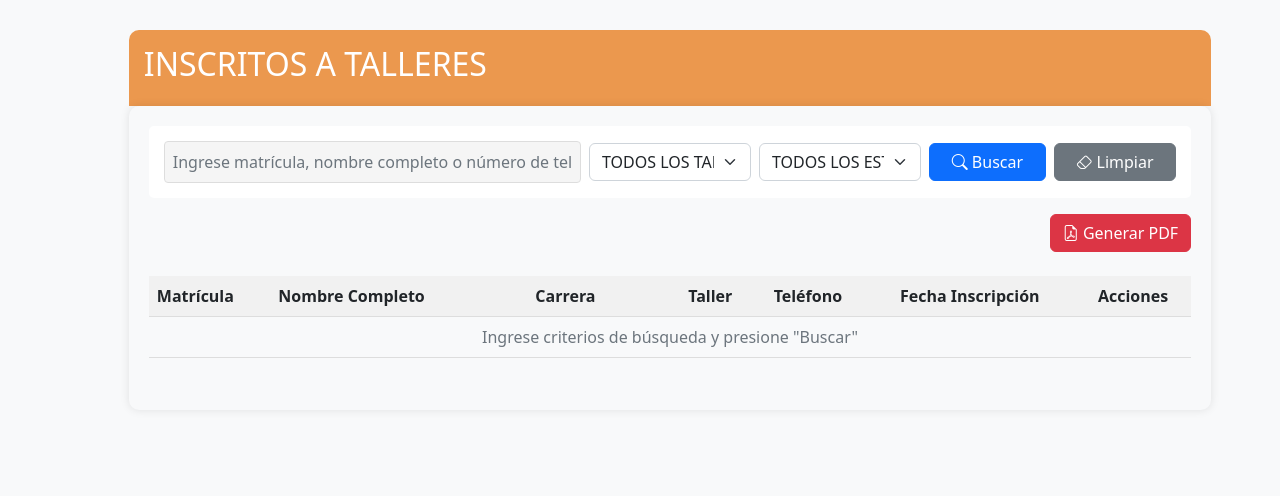
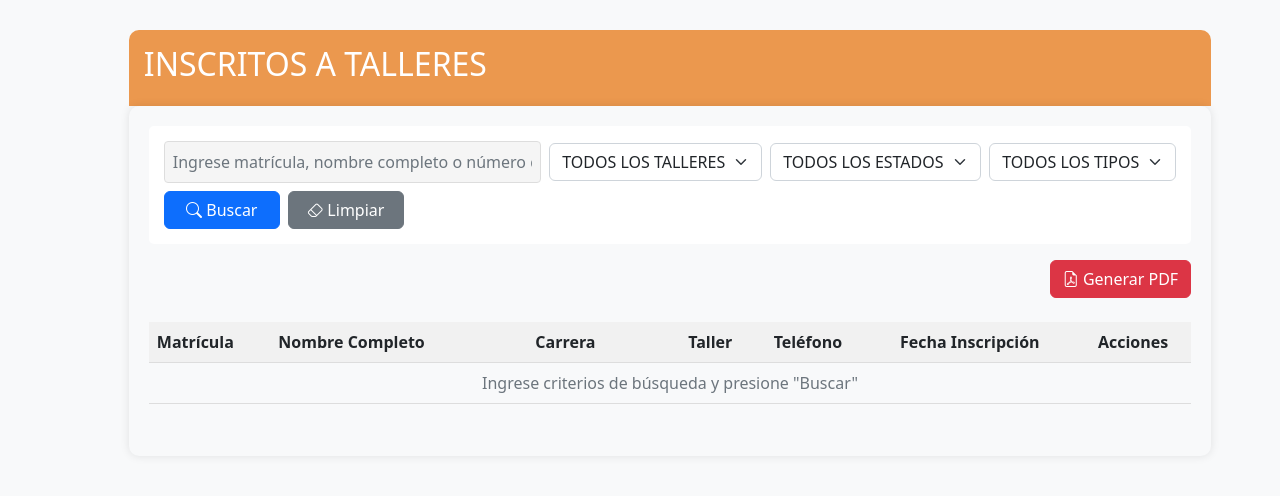
Before and after one commit to XavierRamRos/sistemas, a PHP site: page /internos/talleres/consulta/consulta.php in a window 1280 px wide. Shown: the part 50-546 px from the top of the page. Run offline with PHP 8.4, Linux system fonts and the light colour scheme; the visitor is signed in with stand-in values (Sample User, id 1); data that the repository does not hold is empty; some libraries are stand-ins or nearby versions.

Commit message:
Implementacion filtro Tipo Usuario en Consulta y archivo PDF

```diff
--- a/internos/talleres/consulta/consulta.php
+++ b/internos/talleres/consulta/consulta.php
@@ -63,15 +63,15 @@ require_once '../../../php/conexion.php';
    <!-- Sección de filtros -->
 <div class="filtros-section">
     <form id="formFiltros">
-        <div class="row align-items-center g-2">
-            <!-- Campo de búsqueda principal - ahora ocupa menos espacio -->
-            <div class="col-md-5 col-lg-5">
+        <div class="d-flex flex-wrap align-items-center gap-2">
+            <!-- Campo de búsqueda -->
+            <div class="flex-grow-1" style="min-width: 220px;">
                 <input type="text" class="form-control" id="filtroBusqueda" name="filtroBusqueda"
                     placeholder="Ingrese matrícula, nombre completo o número de teléfono">
             </div>
 
-            <!-- Select de talleres - ajustado a un tamaño menor -->
-            <div class="col-md-2 col-lg-2">
+            <!-- Select de talleres -->
+            <div style="min-width: 180px;">
                 <select class="form-select" id="filtroTaller" name="filtroTaller">
                     <option value="">TODOS LOS TALLERES</option>
                     <?php
@@ -84,34 +84,41 @@ require_once '../../../php/conexion.php';
                 </select>
             </div>
 
-            <!-- Select de estado - ajustado a un tamaño menor -->
-            <div class="col-md-2 col-lg-2">
+            <!-- Select de estado -->
+            <div style="min-width: 150px;">
                 <select class="form-select" id="filtroEstado" name="filtroEstado">
                     <option value="">TODOS LOS ESTADOS</option>
                     <option value="1">ACTIVOS</option>
-                    <option value="2">POR RENOVAR</option>
                     <option value="3">BAJA</option>
                 </select>
             </div>
 
-            <!-- Botones - ahora ocupan solo el espacio necesario -->
-            <div class="col-md-3 col-lg-3">
-                <div class="d-flex gap-2">
-                    <button type="submit" class="btn btn-primary flex-grow-1" id="btnBuscar">
+            <!-- Select de tipo -->
+            <div style="min-width: 150px;">
+                <select class="form-select" id="filtroTipo" name="filtroTipo">
+                    <option value="">TODOS LOS TIPOS</option>
+                    <option value="1">INTERNOS</option>
+                    <option value="2">EXTERNOS</option>
+                </select>
+            </div>
+
+            <!-- Botones -->
+            <div class="d-flex gap-2" style="min-width: 240px;">
+                <button type="submit" class="btn btn-primary w-100" id="btnBuscar">
                     <span id="searchText"><i class="bi bi-search"></i> Buscar</span>
                     <span id="searchLoading" class="d-none">
                         <span class="spinner-border spinner-border-sm" role="status" aria-hidden="true"></span>
                         Buscando...
                     </span>
                 </button>
-                    <button type="button" id="btnLimpiar" class="btn btn-secondary flex-grow-1">
+                <button type="button" id="btnLimpiar" class="btn btn-secondary w-100">
                     <i class="bi bi-eraser"></i> Limpiar
                 </button>
             </div>
         </div>
-        </div>
     </form>
 </div>
+
 
             <!-- Botón para generar PDF -->
             <div class="row mt-3">
--- a/internos/talleres/consulta/js/consulta_inscripciones.js
+++ b/internos/talleres/consulta/js/consulta_inscripciones.js
@@ -68,7 +68,8 @@ function cargarInscripciones(page = 1) {
     const filtros = {
         busqueda: $('#filtroBusqueda').val(),
         taller: $('#filtroTaller').val(),
-        estado: $('#filtroEstado').val(), // Nuevo filtro
+        estado: $('#filtroEstado').val(),
+        tipo: $('#filtroTipo').val(), // Nuevo filtro
         page: page,
         per_page: itemsPerPage
     };
@@ -411,13 +412,14 @@ $(document).on('click', '#btnCancelarInscripcion', function() {
     });
 });
 
-// Agregar al final del documento ready, después de todo el código existente
+// En el evento click del botón #btnGenerarPDF
 $(document).on('click', '#btnGenerarPDF', function() {
     // Obtener los filtros actuales
     const filtros = {
         taller: $('#filtroTaller').val(),
         busqueda: $('#filtroBusqueda').val(),
-        estado: $('#filtroEstado').val()
+        estado: $('#filtroEstado').val(),
+        tipo: $('#filtroTipo').val() // Nuevo parámetro
     };
 
     // Mostrar loading
@@ -425,13 +427,14 @@ $(document).on('click', '#btnGenerarPDF', function() {
     btnPDF.prop('disabled', true);
     btnPDF.html('<span class="spinner-border spinner-border-sm" role="status" aria-hidden="true"></span> Generando...');
 
-    // Construir URL para el PDF (corregida la ruta)
+    // Construir URL para el PDF
     let url = 'fpdf/formato_inscritos.php?';
 
     // Solo agregar parámetros si tienen valor
     if (filtros.taller) url += `taller=${filtros.taller}&`;
     if (filtros.busqueda) url += `busqueda=${encodeURIComponent(filtros.busqueda)}&`;
-    if (filtros.estado) url += `estado=${filtros.estado}`;
+    if (filtros.estado) url += `estado=${filtros.estado}&`;
+    if (filtros.tipo) url += `tipo=${filtros.tipo}&`;
 
     // Eliminar el último & si existe
     if (url.endsWith('&')) {
```
Also changed, not shown: internos/talleres/consulta/php/obtener_inscripciones.php (+7 -0 lines), 1 other file. Lines whose indentation alone changed are shown as unchanged.
